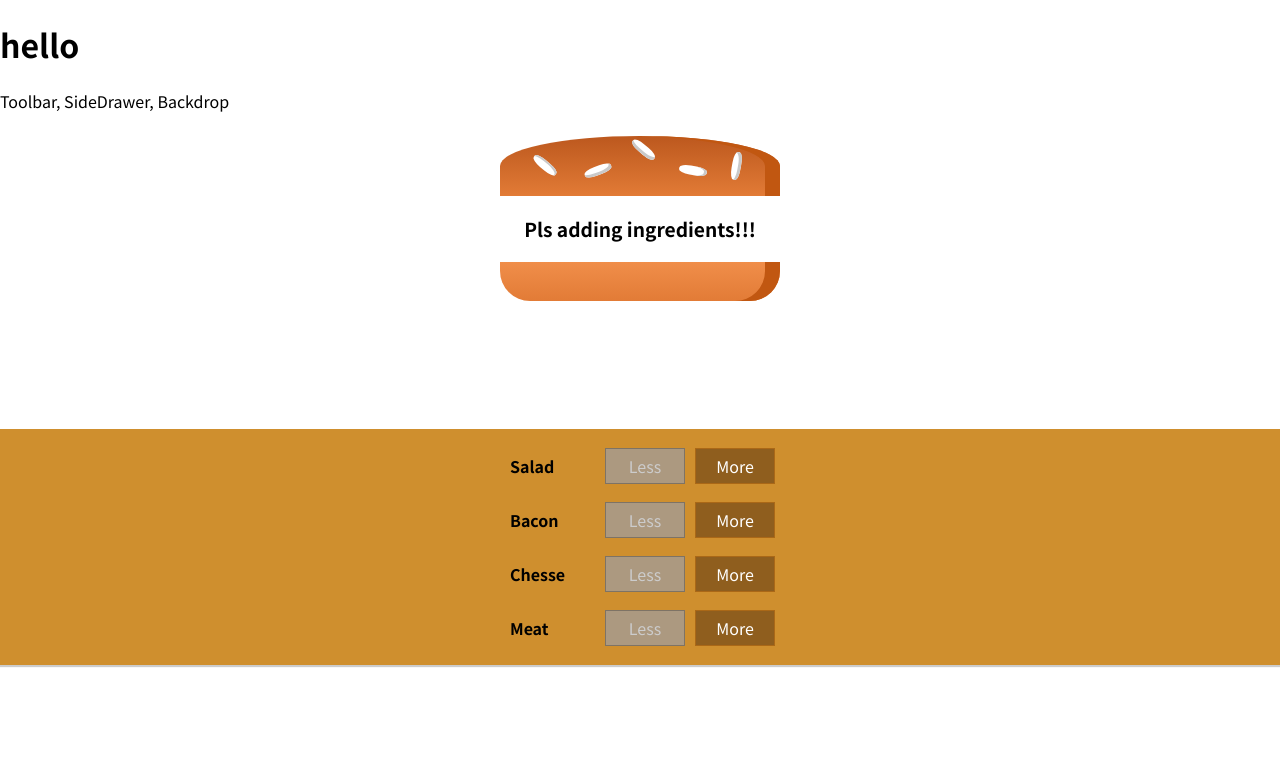
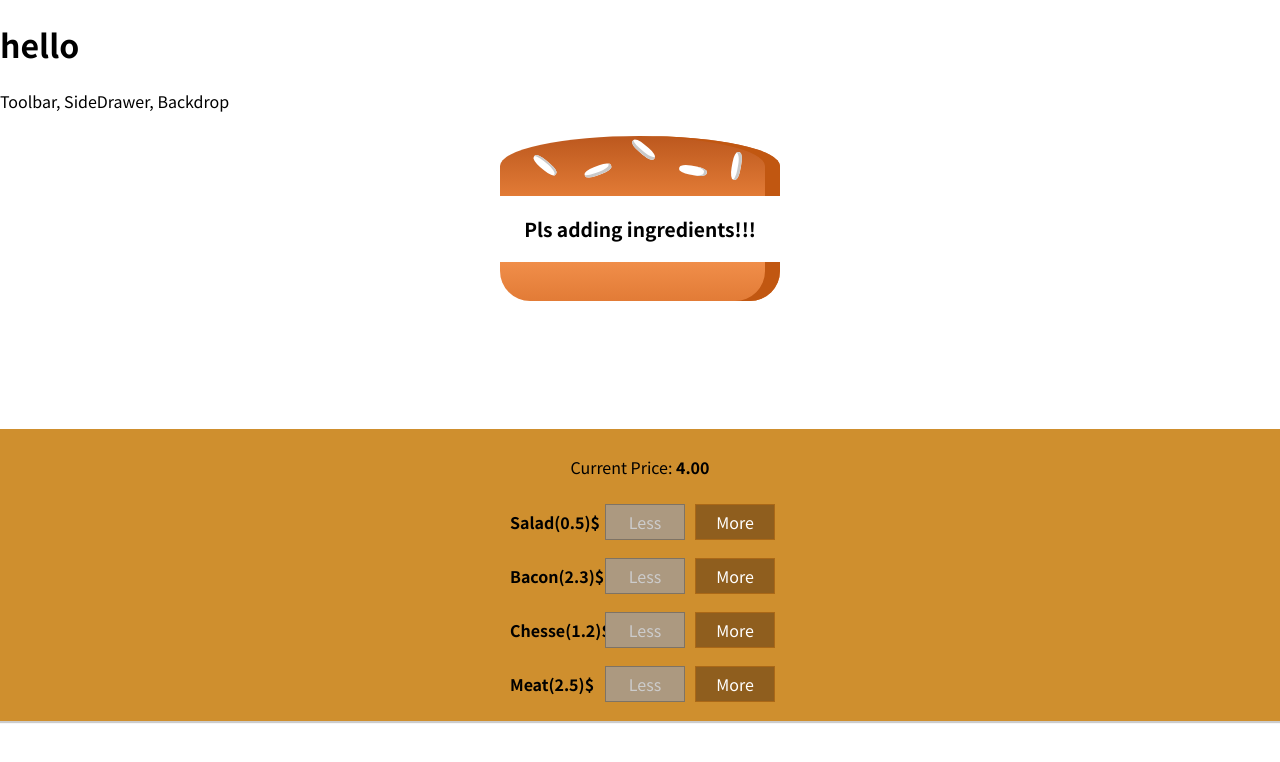
Before and after one commit to trlong357/Burger, a React (Create React App) app: page / in a window 1280 px wide. Shown: the top 762 px of the page. Built offline with nearby package versions, Linux system fonts and the light colour scheme.

Commit message:
show ingredient's price to UI

```diff
--- a/src/components/Burger/BuildControls/BuildControl/BuildControl.js
+++ b/src/components/Burger/BuildControls/BuildControl/BuildControl.js
@@ -2,7 +2,9 @@ import React from "react";
 import classes from "./BuildControl.module.css";
 const buildControl = (props) => (
   <div className={classes.BuildControl}>
-    <div className={classes.Label}>{props.label}</div>
+    <div className={classes.Label}>
+      {props.label}({props.showPrice})$
+    </div>
     <button
       className={classes.Less}
       onClick={props.removed}
--- a/src/components/Burger/BuildControls/BuildControls.js
+++ b/src/components/Burger/BuildControls/BuildControls.js
@@ -10,6 +10,9 @@ const controls = [
 
 const buildControls = (props) => (
   <div className={classes.BuildControls}>
+    <p>
+      Current Price: <strong>{props.price.toFixed(2)}</strong>
+    </p>
     {controls.map((ctrl) => (
       <BuildControl
         key={ctrl.label}
@@ -18,6 +21,7 @@ const buildControls = (props) => (
         added={() => props.ingredientAdded(ctrl.type)}
         removed={() => props.ingredientRemoved(ctrl.type)}
         disabled={props.disabled[ctrl.type]}
+        showPrice={props.showPrice[ctrl.type]}
       />
     ))}
   </div>
--- a/src/containers/BurgerBuilder/BurgerBuilder.js
+++ b/src/containers/BurgerBuilder/BurgerBuilder.js
@@ -5,9 +5,9 @@ import BuildControls from "../../components/Burger/BuildControls/BuildControls";
 
 const INGREDIENT_PRICES = {
   salad: 0.5,
-  cheese: 1,
-  meat: 2,
-  bacon: 2,
+  cheese: 1.2,
+  meat: 2.5,
+  bacon: 2.3,
 }; //global variable -- ALL leter in UPPERCASE
 
 class BurgerBuilder extends Component {
@@ -66,6 +66,8 @@ class BurgerBuilder extends Component {
     for (let key in disableInfo) {
       disableInfo[key] = disableInfo[key] <= 0;
     }
+
+    console.log("DisableInfo: ", disableInfo);
     return (
       <Aux>
         <Burger ingredients={this.state.ingredients} />
@@ -73,6 +75,8 @@ class BurgerBuilder extends Component {
           ingredientAdded={this.addIngredientHandler}
           ingredientRemoved={this.removeIngredientHandler}
           disabled={disableInfo}
+          price={this.state.totalPrice}
+          showPrice={INGREDIENT_PRICES}
         />
       </Aux>
     );
```
